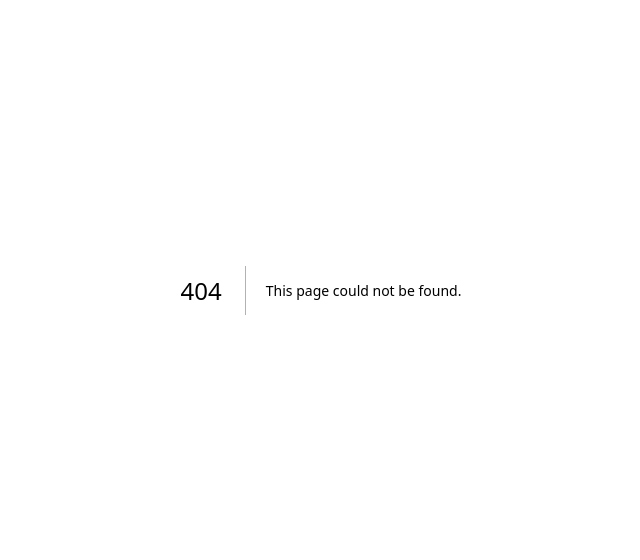
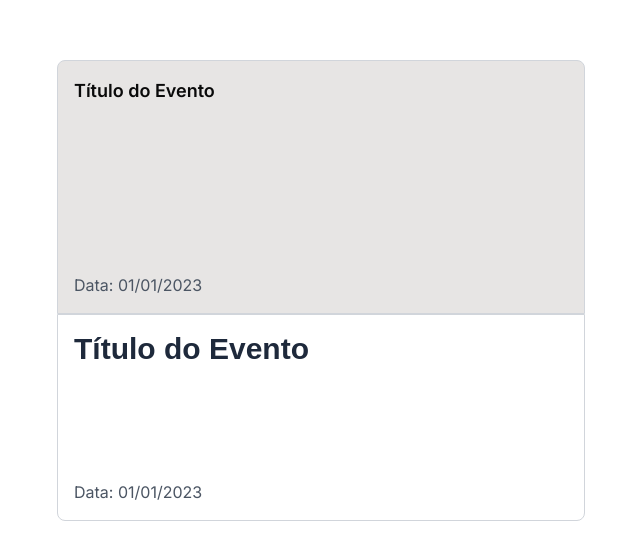
Before and after one commit to giovanne-aquino/app-eventos-IFSP, a Next.js app: page /allEvents in a window 1280 px wide. Before the commit this address had no page. Shown: the part 110-670 px from the top of the page, without its empty margins (319-959 px from the left). Built offline with nearby package versions, Linux system fonts and the light colour scheme.

Commit message:
Feat: ShortCard Component start

```diff
--- /dev/null
+++ b/src/app/allEvents/page.jsx
@@ -0,0 +1,11 @@
+import ShortCard from "@/components/events/shortCard";
+
+export default function AllEventsPage() {
+  return (
+    <div>
+
+      <ShortCard name="Título do Evento"/>
+
+    </div>
+  );
+}
--- /dev/null
+++ b/src/components/events/shortCard.jsx
@@ -0,0 +1,21 @@
+import React from "react";
+
+function ShortCard({ name }) {
+  return (
+    <div className="flex flex-col items-center justify-center h-screen">
+      {/* Primeira div */}
+      <div className="h-[15.875rem] w-[33rem] bg-stone-200 border border-gray-300 rounded-t-lg rounded-b-none p-4 flex flex-col justify-between">
+        <h2 className="text-lg font-semibold">{name}</h2>
+        <p className="text-gray-600">Data: 01/01/2023</p>
+      </div>
+
+      {/* Segunda div */}
+      <div className="h-[12.9375rem] w-[33rem] bg-white-200 border border-gray-300 rounded-b-lg rounded-t-none p-4 flex flex-col justify-between">
+        <h2 className=" text-3xl font-bold font-montserrat text-slate-800">{name}</h2>
+        <p className="text-gray-600">Data: 01/01/2023</p>
+      </div>
+    </div>
+  );
+}
+
+export default ShortCard;
--- a/tailwind.config.js
+++ b/tailwind.config.js
@@ -8,6 +8,9 @@ module.exports = {
   ],
   theme: {
   	extend: {
+		fontFamily: {
+			montserrat: ['Montserrat', 'sans-serif'], // Adiciona Montserrat como uma opção
+		  },
   		backgroundImage: {
   			'gradient-radial': 'radial-gradient(var(--tw-gradient-stops))',
   			'gradient-conic': 'conic-gradient(from 180deg at 50% 50%, var(--tw-gradient-stops))'
```
